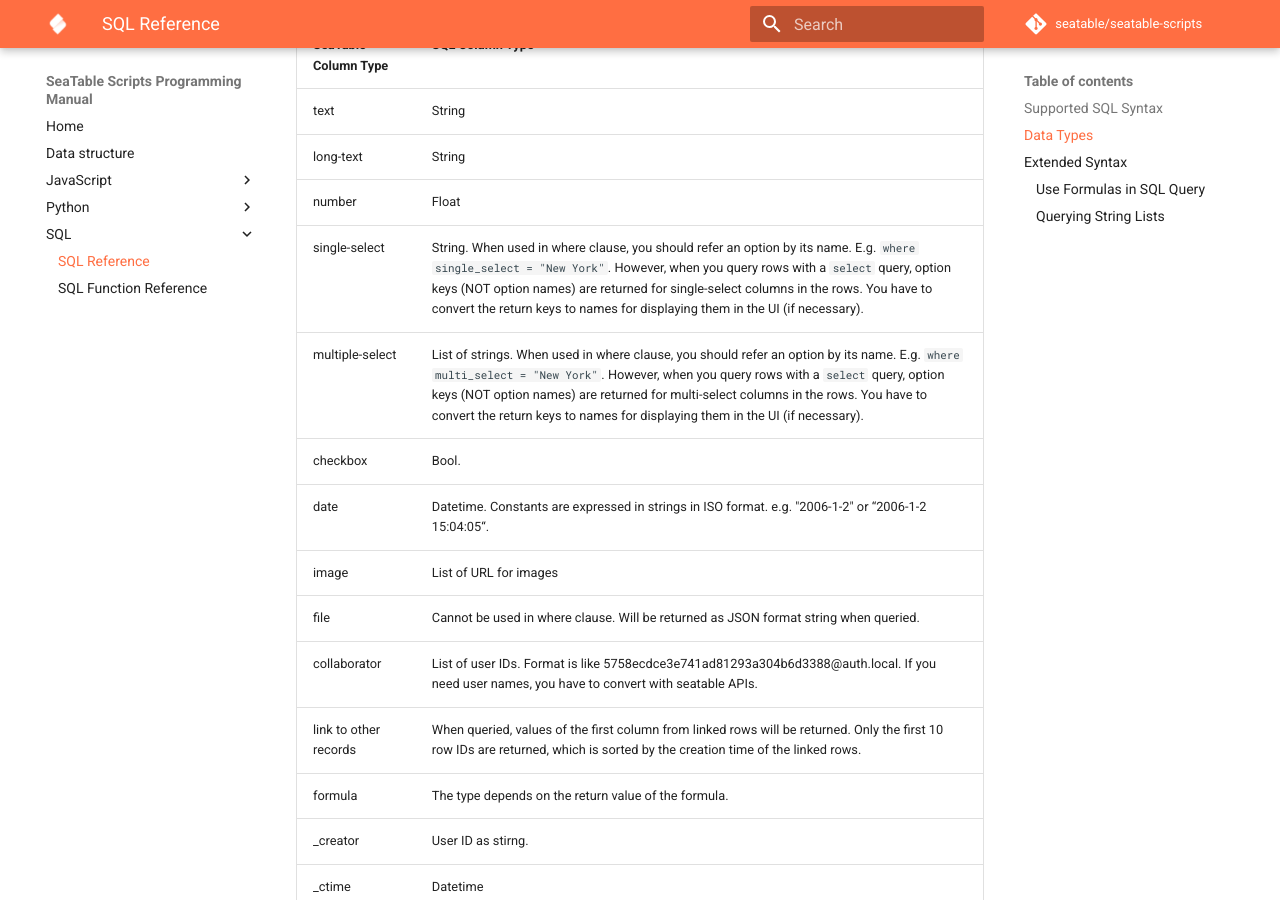
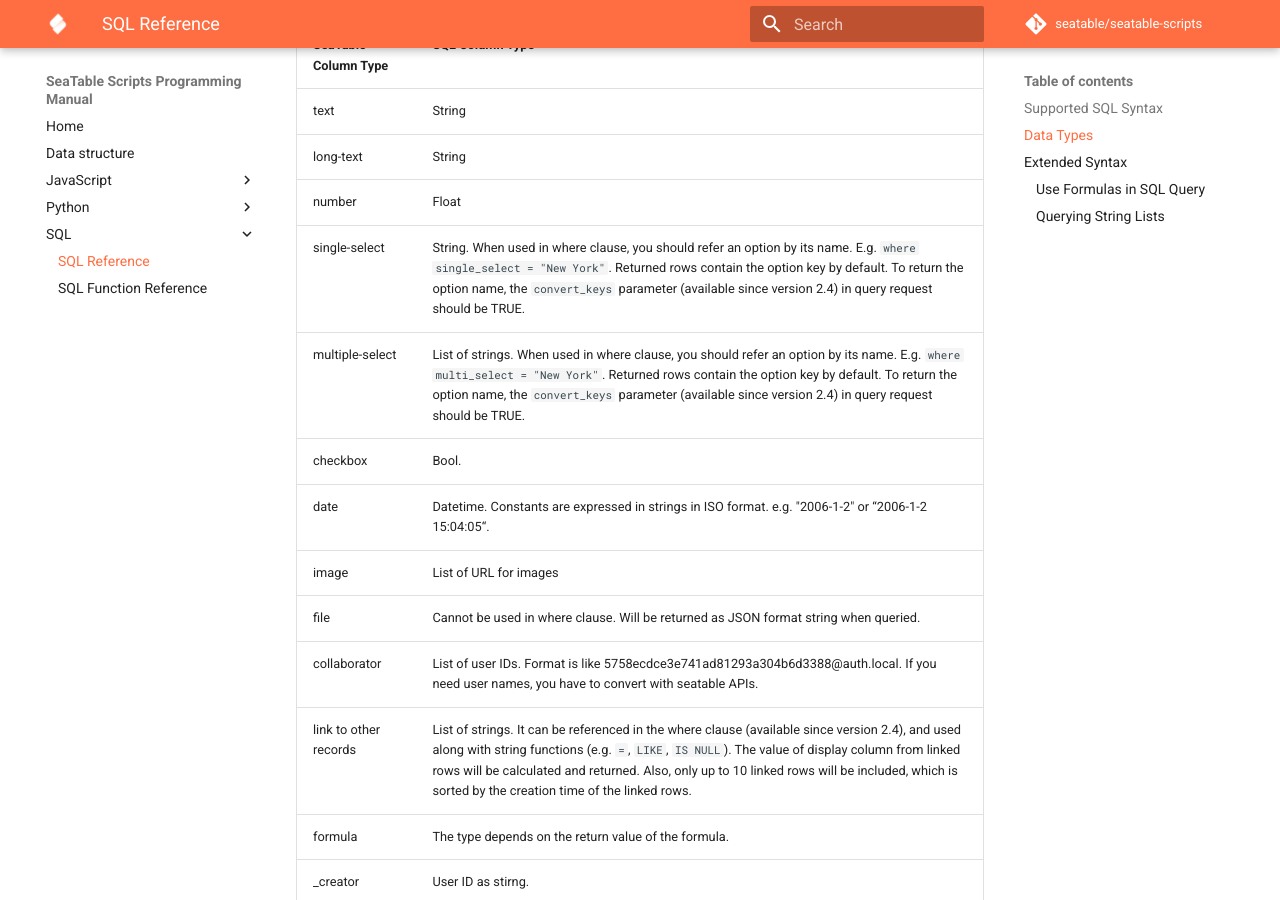
Before and after one commit to seatable/seatable-scripts, an MkDocs documentation site: the page built from manual/python/sql.md, in a window 1280 px wide and 900 px high, scrolled down 1104 px. Built offline with MkDocs 1.6.1 and Material for MkDocs 9.7.7, drawn with Linux system fonts in a browser that asks for light colours; comment, search, counter and statistics services are not loaded.

Commit message:
Update documents

```diff
--- a/manual/python/sql.md
+++ b/manual/python/sql.md
@@ -32,14 +32,14 @@ Below is mapping from SeaTable column types to SQL column types.
 | text                 | String                |
 | long-text            | String                |
 | number          | Float                |
-| single-select   | String. When used in where clause, you should refer an option by its name. E.g. `where single_select = "New York"`. However, when you query rows with a `select` query, option keys (NOT option names) are returned for single-select columns in the rows. You have to convert the return keys to names for displaying them in the UI (if necessary).    |
-| multiple-select | List of strings. When used in where clause, you should refer an option by its name. E.g. `where multi_select = "New York"`. However, when you query rows with a `select` query, option keys (NOT option names) are returned for multi-select columns in the rows. You have to convert the return keys to names for displaying them in the UI (if necessary).    |
+| single-select   | String. When used in where clause, you should refer an option by its name. E.g. `where single_select = "New York"`. Returned rows contain the option key by default. To return the option name, the `convert_keys` parameter (available since version 2.4) in query request should be TRUE. |
+| multiple-select | List of strings. When used in where clause, you should refer an option by its name. E.g. `where multi_select = "New York"`. Returned rows contain the option key by default. To return the option name, the `convert_keys` parameter (available since version 2.4) in query request should be TRUE. |
 | checkbox        | Bool.     |
 | date            | Datetime. Constants are expressed in strings in ISO format. e.g. "2006-1-2" or “2006-1-2 15:04:05“.|
 | image            | List of URL for images  |
 | file            | Cannot be used in where clause. Will be returned as JSON format string when queried. |
 | collaborator   | List of user IDs. Format is like 5758ecdce3e741ad81293a304b6d3388@auth.local. If you need user names, you have to convert with seatable APIs. |
-| link to other records          | When queried, values of the first column from linked rows will be returned. Only the first 10 row IDs are returned, which is sorted by the creation time of the linked rows. |
+| link to other records          | List of strings. It can be referenced in the where clause (available since version 2.4), and used along with string functions (e.g. `=`, `LIKE`, `IS NULL`). The value of display column from linked rows will be calculated and returned. Also, only up to 10 linked rows will be included, which is sorted by the creation time of the linked rows. |
 | formula              | The type depends on the return value of the formula. |
 | \_creator            | User ID as stirng. |
 | \_ctime              | Datetime |
```
